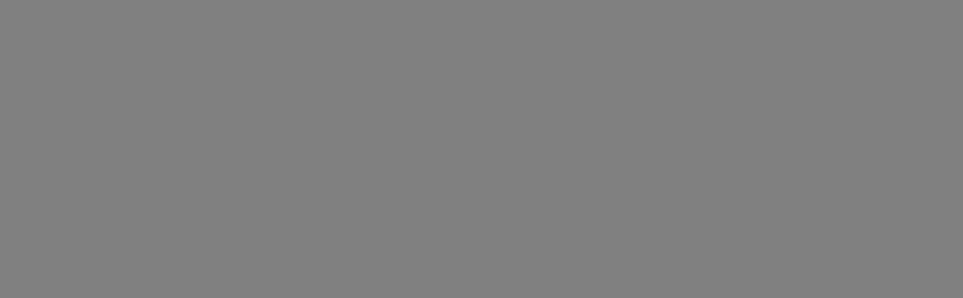
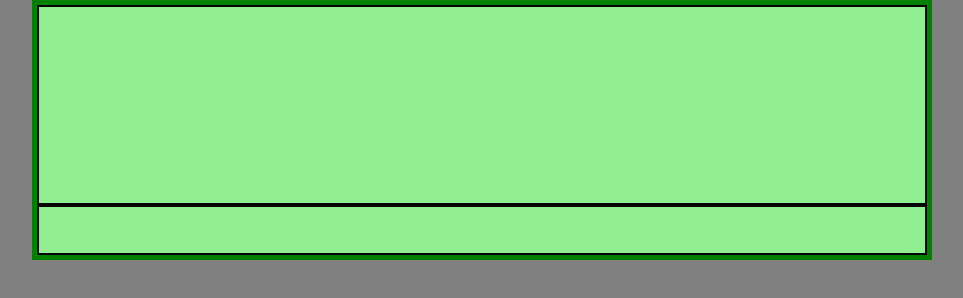
Before and after one commit to vonaxl/htmlcss-struttura-wp, a plain HTML site: page index.html in a window 1280 px wide. Shown: the whole page, without its empty margins (158-1121 px from the left). Drawn offline with Linux system fonts and the light colour scheme.

Commit message:
dividing the header with border properties to see position occupied

```diff
--- a/assets/css/style.css
+++ b/assets/css/style.css
@@ -7,14 +7,25 @@
 
 body{
   background-color: gray;
+
 }
 .container{
   max-width: 900px;
   margin: auto;
+  background-color: green;
+  padding: 5px;
 }
 
 .fotocontainer{
-  background-color: darkgray;
+  background-color: lightgreen;
   width: 100%;
   height: 200px;
+  border: 2px solid black;
 }
+
+.navbar{
+  background-color: lightgreen;
+  width: 100%;
+  height: 50px;
+  border: 2px solid black;
+}
--- a/index.html
+++ b/index.html
@@ -9,7 +9,7 @@
     <div class="container">
       <!-- foto e nav bar -->
       <header>
-
+        <div class="fotocontainer"></div>
         <div class="navbar"></div>
       </header>
 
```
